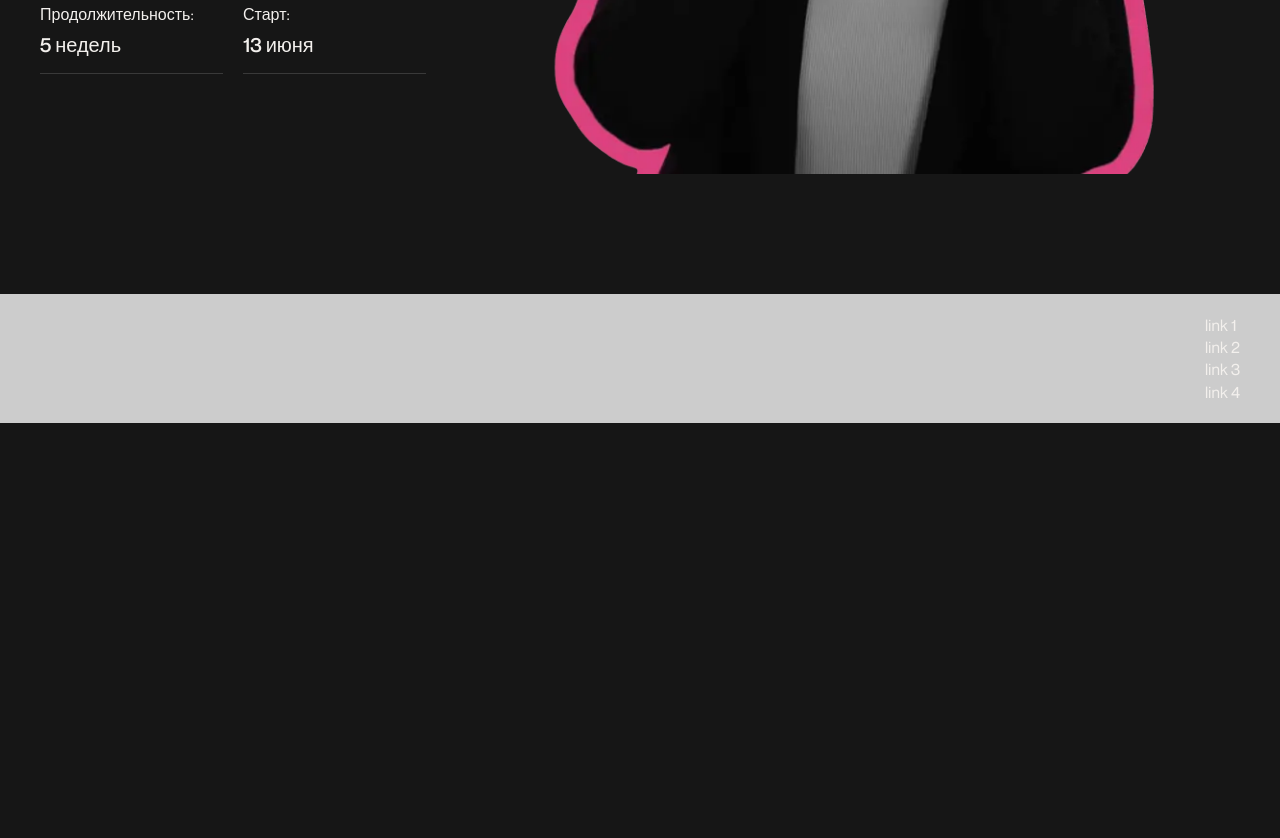
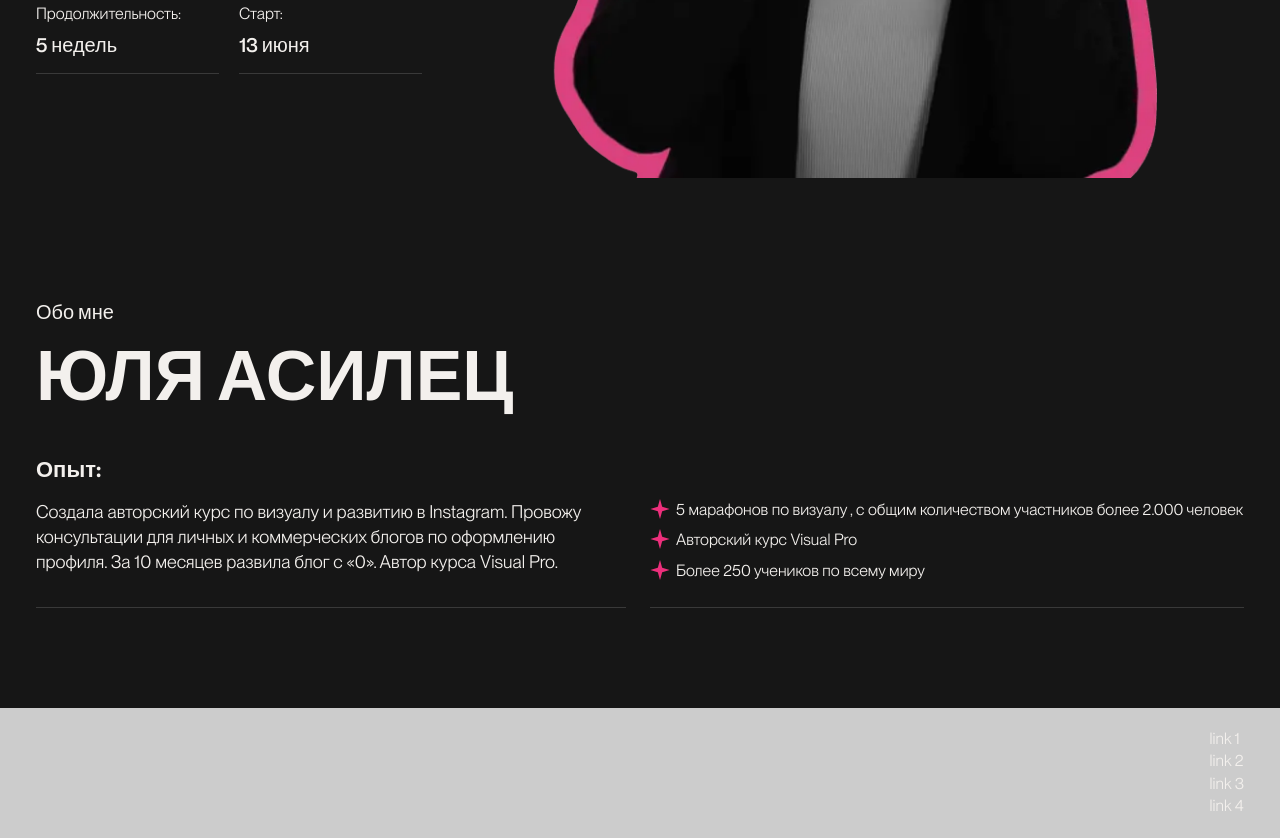
Before and after one commit to Unleashed97/visual-pro, a plain HTML site: page dist/index.html in a window 1280 px wide. Shown: the part 603-1441 px from the top of the page. Before the commit the page ends 1026 px from the top, so only its background shows below. Drawn offline with Linux system fonts and the light colour scheme.

Commit message:
feat: add section about

```diff
--- a/dist/index.html
+++ b/dist/index.html
@@ -78,6 +78,53 @@
                 </div>
             </section> <!-- end of section showcase -->
 
+            <!-- section about-->
+            <section class="section section--about">
+                <div class="container">
+                    <div class="section__inner">
+                        <p class="section__subtitle">Обо мне</p>
+                        <h2 class="section__title">ЮЛЯ АСИЛЕЦ</h2>
+
+                        <div class="exp">
+                            <p class="exp__title">Опыт:</p>
+
+                            <div class="exp__content">
+                                <div class="exp__summary">
+                                    <p>
+                                        Создала авторский курс по визуалу и развитию в Instagram. Провожу консультации
+                                        для
+                                        личных и коммерческих блогов по оформлению профиля. За 10 месяцев развила блог с
+                                        «0». Автор курса Visual Pro.
+                                    </p>
+                                </div>
+
+                                <ul class="exp__list">
+                                    <li class="exp__list-item">
+                                        <img src="img/icons/star.svg" class="exp__icon" alt="">
+                                        <span>
+                                            5 марафонов по визуалу , с общим количеством участников более 2.000 человек
+                                        </span>
+                                    </li>
+                                    <li class="exp__list-item">
+                                        <img src="img/icons/star.svg" class="exp__icon" alt="">
+                                        <span>
+                                            Авторский курс Visual Pro
+                                        </span>
+                                    </li>
+                                    <li class="exp__list-item">
+                                        <img src="img/icons/star.svg" class="exp__icon" alt="">
+                                        <span>
+                                            Более 250 учеников по всему миру
+                                        </span>
+                                    </li>
+                                </ul>
+                            </div>
+                        </div>
+                    </div>
+                </div>
+            </section> <!-- end of section about -->
+
+
 
         </main>
         <!-- footer include -->
--- a/src/scss/components/container.scss
+++ b/src/scss/components/container.scss
@@ -1,6 +1,6 @@
 .container {
     width: 100%;
-    max-width: 1240px;
+    max-width: 1248px;
     padding: 0 20px;
     margin: 0 auto;
 }
--- /dev/null
+++ b/src/scss/components/exp.scss
@@ -0,0 +1,57 @@
+.exp {
+    &__title {
+        margin-bottom: 14px;
+
+        font-size: 2.2rem;
+        font-weight: 700;
+
+        @media (max-width: $sm) {
+            margin-bottom: 17px;
+
+            font-size: 2rem;
+            line-height: 1.35;
+        }
+    }
+
+    &__content {
+        display: grid;
+        grid-template-columns: repeat(2, 1fr);
+        gap: 20px;
+
+        @media (max-width: $md) {
+            grid-template-columns: 1fr;
+            gap: 28px;
+        }
+    }
+
+    &__summary,
+    &__list {
+        padding-bottom: 25px;
+        border-bottom: 1px solid #393939;
+
+        @media (max-width: $md) {
+            padding-bottom: 18px;
+        }
+    }
+
+    &__summary {
+        max-width: 590px;
+        font-size: 1.8rem;
+
+        @media (max-width: $sm) {
+            font-size: 1.5rem;
+        }
+    }
+
+    &__list {
+        display: flex;
+        flex-direction: column;
+        gap: 8px;
+    }
+
+    &__list-item {
+        display: flex;
+        align-items: flex-start;
+        gap: 6px;
+    }
+}
--- a/src/scss/components/section.scss
+++ b/src/scss/components/section.scss
@@ -111,9 +111,33 @@
             }
         }
     }
+    &--about {
+        margin-bottom: 100px;
+
+        @media (max-width: $md) {
+            margin-bottom: 80px;
+        }
+
+        .section__title {
+            margin-bottom: 38px;
+
+            @media (max-width: $sm) {
+                margin-bottom: 28px;
+
+                font-size: 3.8rem;
+            }
+        }
+    }
+
+    &--contacts {
+    }
+
     &__inner {
     }
     &__title {
+        font-size: 7rem;
+        font-weight: 700;
+        line-height: 1.2;
     }
 
     &__subtitle {
--- a/src/scss/fonts.scss
+++ b/src/scss/fonts.scss
@@ -4,7 +4,7 @@
     font-family: 'PP Neue Montreal';
     font-style: normal;
     font-weight: 400;
-    src: url('../fonts/NeueMontreal-Regular.woff2') format('woff2'); /* Chrome 36+, Opera 23+, Firefox 39+, Safari 12+, iOS 10+ */
+    src: url('../fonts/ppneuemontreal-book.woff2') format('woff2'); /* Chrome 36+, Opera 23+, Firefox 39+, Safari 12+, iOS 10+ */
 }
 /* pp neue montreal medium */
 @font-face {
@@ -14,7 +14,7 @@
     font-weight: 500;
     src: url('../fonts/NeueMontreal-Medium.woff2') format('woff2'); /* Chrome 36+, Opera 23+, Firefox 39+, Safari 12+, iOS 10+ */
 }
-/* pp neue montreal regular */
+/* pp neue montreal bold */
 @font-face {
     font-display: swap; /* Check https://developer.mozilla.org/en-US/docs/Web/CSS/@font-face/font-display for other options. */
     font-family: 'PP Neue Montreal';
--- a/src/scss/style.scss
+++ b/src/scss/style.scss
@@ -27,6 +27,10 @@ body {
     line-height: 1.4;
 
     background-color: $primary;
+
+    @media (max-width: $sm) {
+        font-size: 1.5rem;
+    }
 }
 
 ul {
@@ -73,3 +77,4 @@ main {
 @import 'components/nav.scss';
 @import 'components/section.scss';
 @import 'components/btn.scss';
+@import 'components/exp.scss';
```
Also changed, not shown: src/index.html (+47 -0 lines), dist/css/style.css, dist/css/style.min.css, dist/fonts/ppneuemontreal-book.woff2 (added), src/fonts/ppneuemontreal-book.woff2 (added).
